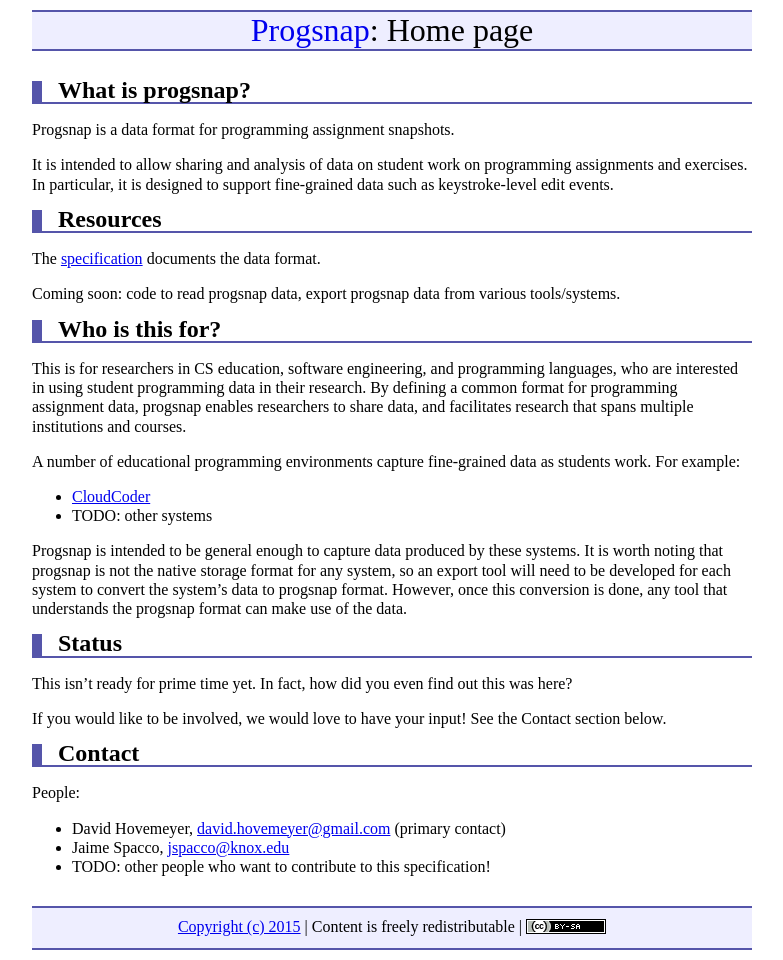
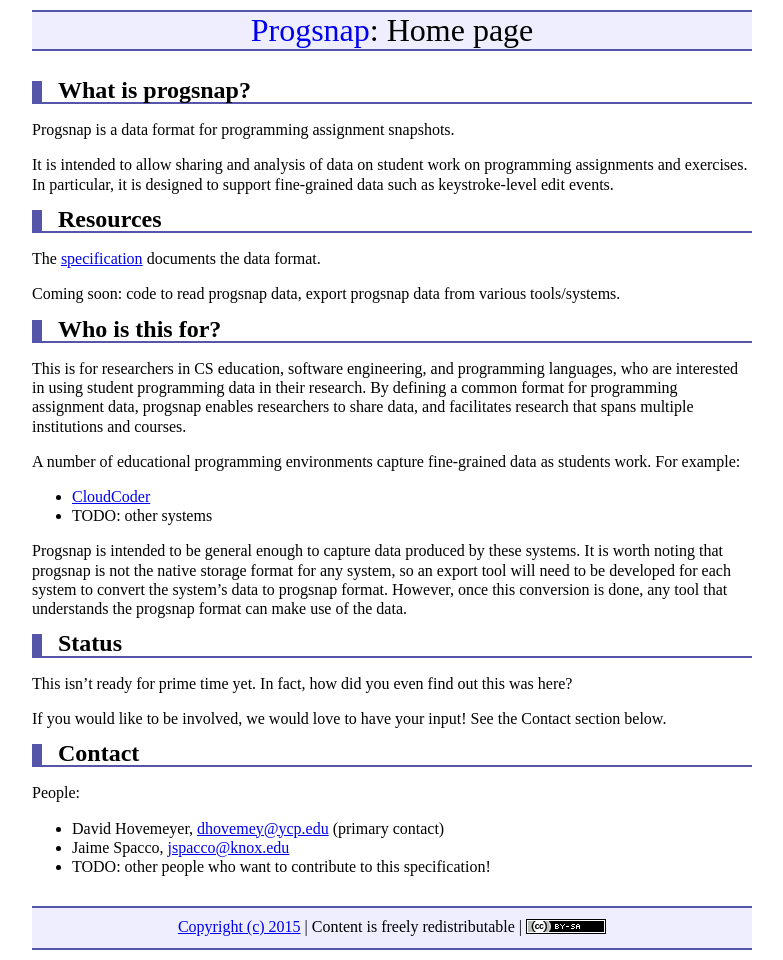
Before and after one commit to cloudcoderdotorg/progsnap-spec, a Jekyll site: the page built from index.md, in a window 1280 px wide. Shown: the whole page, without its empty margins (248-1031 px from the left). Built offline with Jekyll 4.4.1, drawn with Linux system fonts in a browser that asks for light colours; Markdown is read by kramdown in place of the engine named in the settings; part of the change alters nothing that is shown.

Commit message:
use my work email

```diff
--- a/index.md
+++ b/index.md
@@ -36,7 +36,7 @@ If you would like to be involved, we would love to have your input!  See the Con
 
 People:
 
-* David Hovemeyer, <david.hovemeyer@gmail.com> (primary contact)
+* David Hovemeyer, <dhovemey@ycp.edu> (primary contact)
 * Jaime Spacco, <jspacco@knox.edu>
 * TODO: other people who want to contribute to this specification!
 
```
